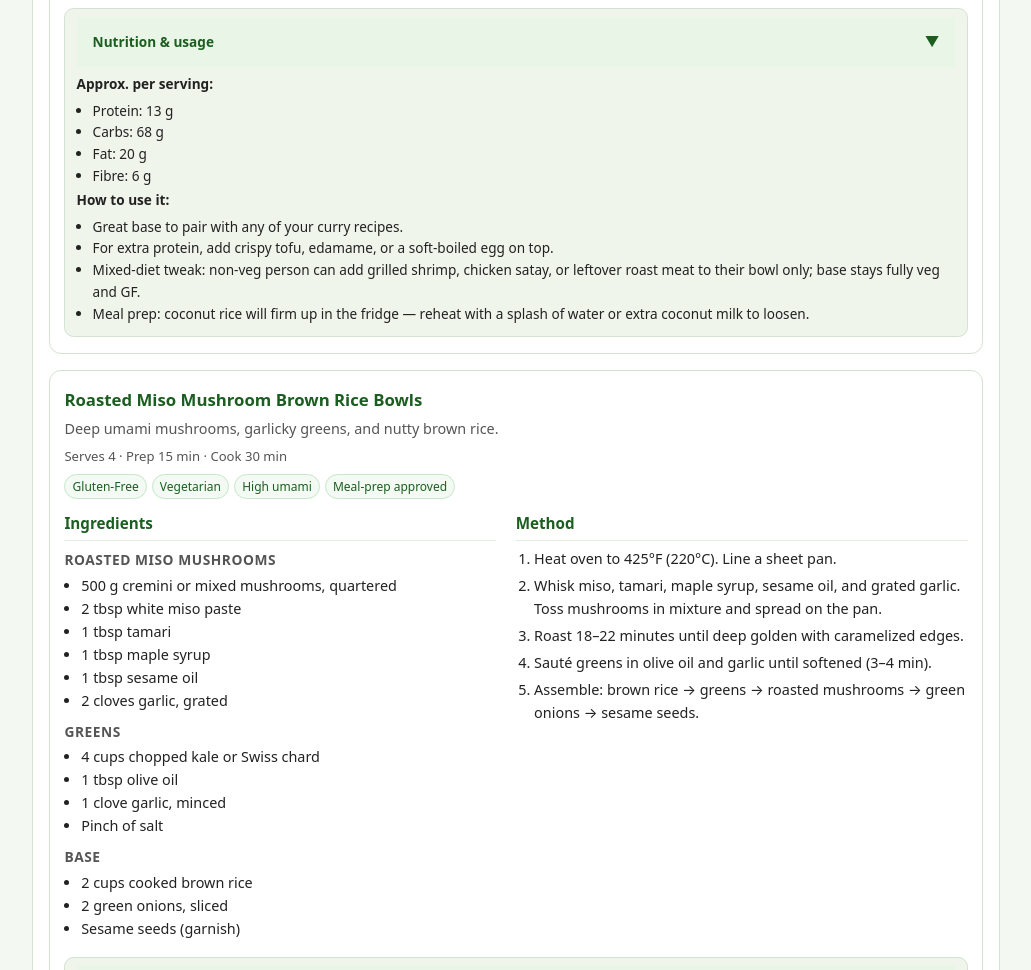
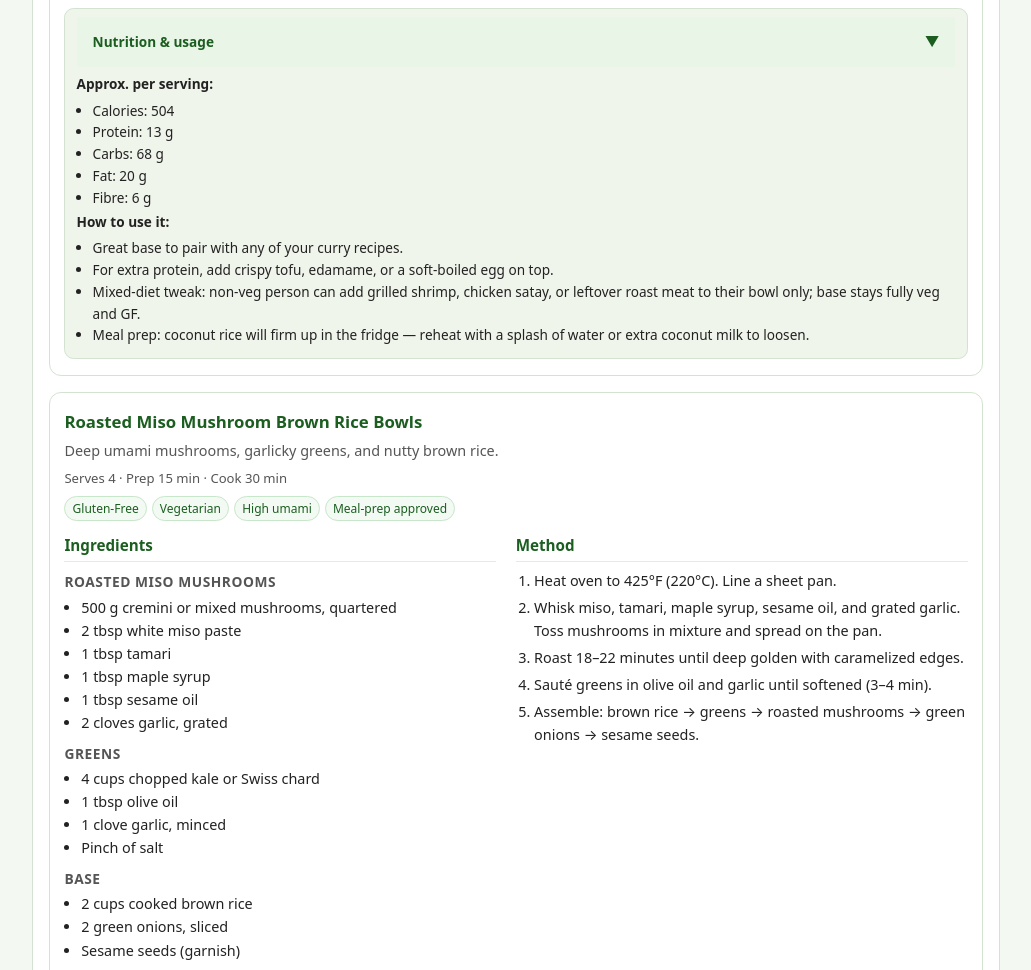
Before and after one commit to krisbampton-lab/NewGFVeg, a plain HTML site: page index.html in a window 1280 px wide. Shown: the part 1541-2511 px from the top of the page, without its empty margins (124-1155 px from the left). Drawn offline with Linux system fonts and the light colour scheme.

Commit message:
Refactor nutrition macros script for clarity

```diff
--- a/index.html
+++ b/index.html
@@ -1462,19 +1462,36 @@
 <script>
 document.addEventListener('DOMContentLoaded', function () {
   var boxes = document.querySelectorAll('.nutrition-macros');
+
   boxes.forEach(function (box) {
-      var protein = box.dataset.protein;
-      var carbs   = box.dataset.carbs;
-      var fat     = box.dataset.fat;
-      var fibre   = box.dataset.fibre;
+    var protein = parseFloat(box.dataset.protein || '0');
+    var carbs   = parseFloat(box.dataset.carbs   || '0');
+    var fat     = parseFloat(box.dataset.fat     || '0');
+    var fibre   = parseFloat(box.dataset.fibre   || '0');
+
+    // Approx calories from macros
+    // 4 kcal/g for protein & carbs, 9 kcal/g for fat
+    var calories = Math.round(protein * 4 + carbs * 4 + fat * 9);
 
     var html = '<p><strong>Approx. per serving:</strong></p><ul>';
-      if (protein) html += '<li>Protein: ' + protein + ' g</li>';
-      if (carbs)   html += '<li>Carbs: '   + carbs   + ' g</li>';
-      if (fat)     html += '<li>Fat: '     + fat     + ' g</li>';
-      if (fibre)   html += '<li>Fibre: '   + fibre   + ' g</li>';
+
+    if (!isNaN(calories) && calories > 0) {
+      html += '<li>Calories: ' + calories + '</li>';
+    }
+    if (!isNaN(protein) && protein > 0) {
+      html += '<li>Protein: ' + protein + ' g</li>';
+    }
+    if (!isNaN(carbs) && carbs > 0) {
+      html += '<li>Carbs: ' + carbs + ' g</li>';
+    }
+    if (!isNaN(fat) && fat > 0) {
+      html += '<li>Fat: ' + fat + ' g</li>';
+    }
+    if (!isNaN(fibre) && fibre > 0) {
+      html += '<li>Fibre: ' + fibre + ' g</li>';
+    }
+
     html += '</ul>';
-
     box.innerHTML = html;
   });
 });
```
Lines whose indentation alone changed are shown as unchanged.
